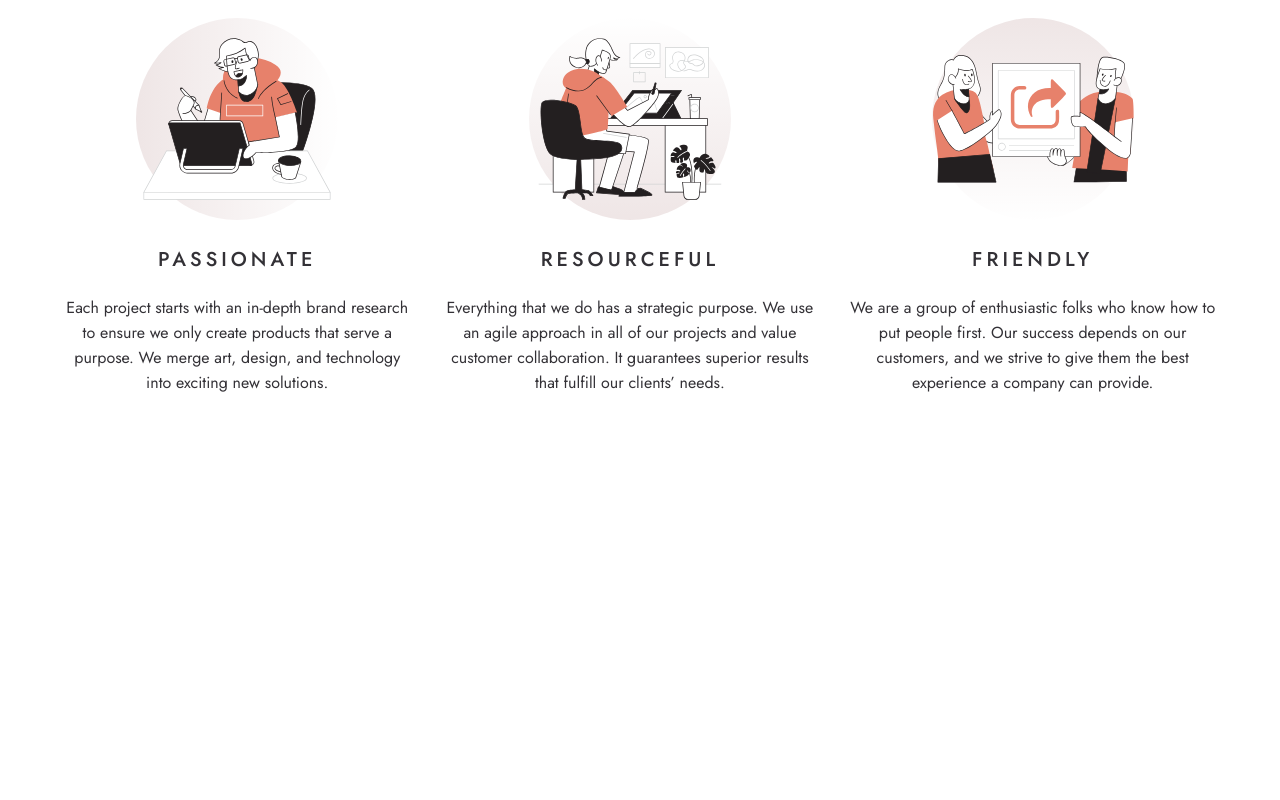
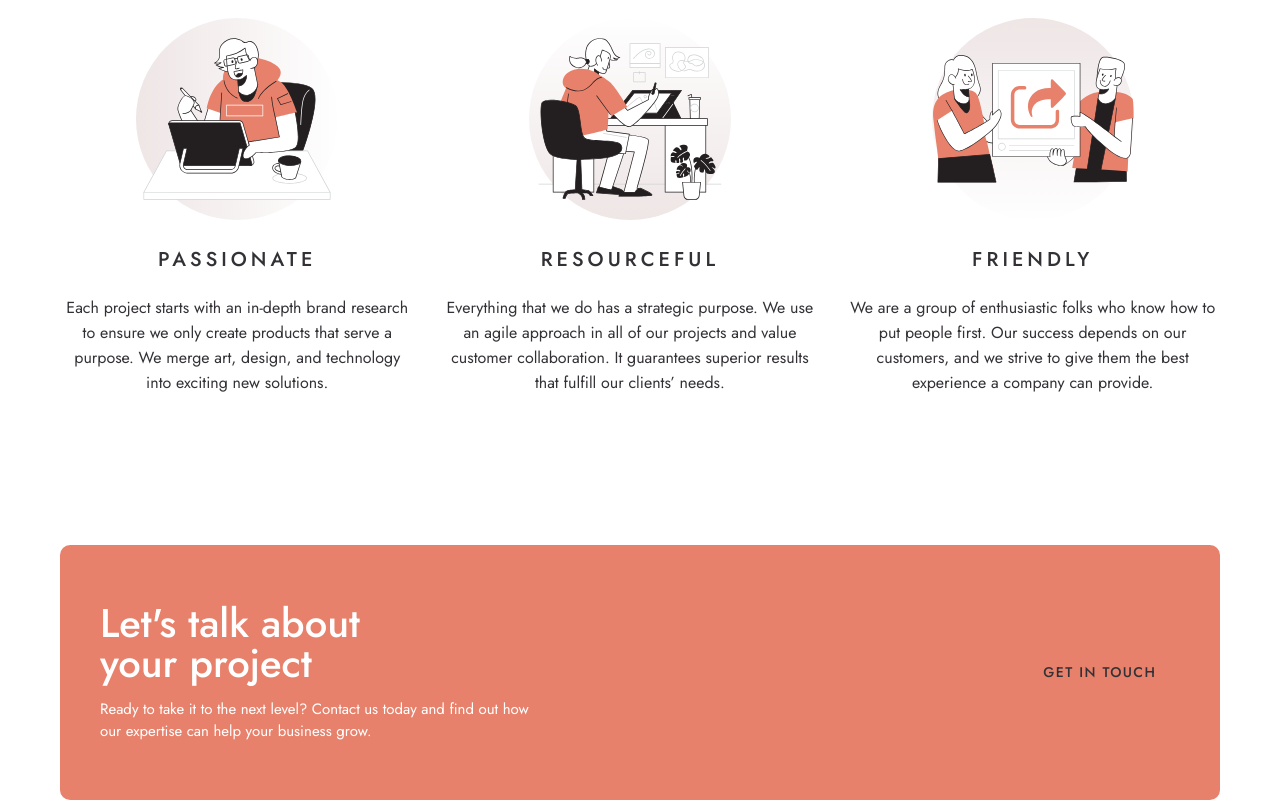
Before and after one commit to Bolazcoding/designo-website, a Next.js app: page / in a window 1280 px wide. Shown: the part 1573-2373 px from the top of the page. Before the commit the page ends 2118 px from the top, so only its background shows below. Built offline with nearby package versions, Linux system fonts and the light colour scheme.

Commit message:
new features

```diff
--- /dev/null
+++ b/app/_components/AboutProject.tsx
@@ -0,0 +1,23 @@
+import Cta from "./Cta";
+
+function AboutProject() {
+  return (
+    <section className="flex items-center justify-between bg-primary mt-60 mx-[6rem] px-16 py-23 rounded-2xl">
+      <div className="flex flex-col">
+        <h2 className="text-white text-[4rem] font-medium leading-16">
+          Let&apos;s talk about <br /> your project
+        </h2>
+        <p className="text-white text-[1.5rem] font-normal mt-6 leading-9">
+          Ready to take it to the next level? Contact us today and find out how{" "}
+          <br /> our expertise can help your business grow.
+        </p>
+      </div>
+
+      <Cta bgColor="white" ctaColor="secondary" linkTo="/contact">
+        Get in touch
+      </Cta>
+    </section>
+  );
+}
+
+export default AboutProject;
--- a/app/_components/HomeFeatures.tsx
+++ b/app/_components/HomeFeatures.tsx
@@ -5,7 +5,7 @@ import FriendlyImage from "@/public/home/desktop/illustration-friendly.svg";
 
 function HomeFeatures() {
   return (
-    <section className="flex items-center gap-10 mt-60 mb-60 mx-[6rem]">
+    <section className="flex items-center gap-10 mt-60 mx-[6rem]">
       <div className="flex flex-col items-center text-center">
         <Image src={PassionImage} alt="Passionate" quality={100} />
         <p className="text-secondary text-[2rem] font-medium tracking-[0.2em] uppercase mt-10">
--- a/app/_components/HomeProjects.tsx
+++ b/app/_components/HomeProjects.tsx
@@ -3,6 +3,8 @@ import AppDesign from "@/public/home/desktop/image-app-design.jpg";
 import GraphicDesign from "@/public/home/desktop/image-graphic-design.jpg";
 import Image from "next/image";
 import Link from "next/link";
+import { IonIcon } from "ionicons/components/ion-icon.js";
+import { chevronForwardOutline } from "ionicons/icons";
 
 function HomeProjects() {
   return (
@@ -64,6 +66,7 @@ function HomeProjects() {
             </p>
             <p className="mt-6 text-2xl uppercase tracking-[0.25em]">
               View Projects
+              {/* <IonIcon icon={chevronForwardOutline} /> */}
             </p>
           </div>
         </Link>
--- a/app/page.tsx
+++ b/app/page.tsx
@@ -1,3 +1,4 @@
+import AboutProject from "./_components/AboutProject";
 import HomeFeatures from "./_components/HomeFeatures";
 import HomeHero from "./_components/HomeHero";
 import HomeProjects from "./_components/HomeProjects";
@@ -8,6 +9,7 @@ function page() {
       <HomeHero />
       <HomeProjects />
       <HomeFeatures />
+      <AboutProject />
     </>
   );
 }
```
